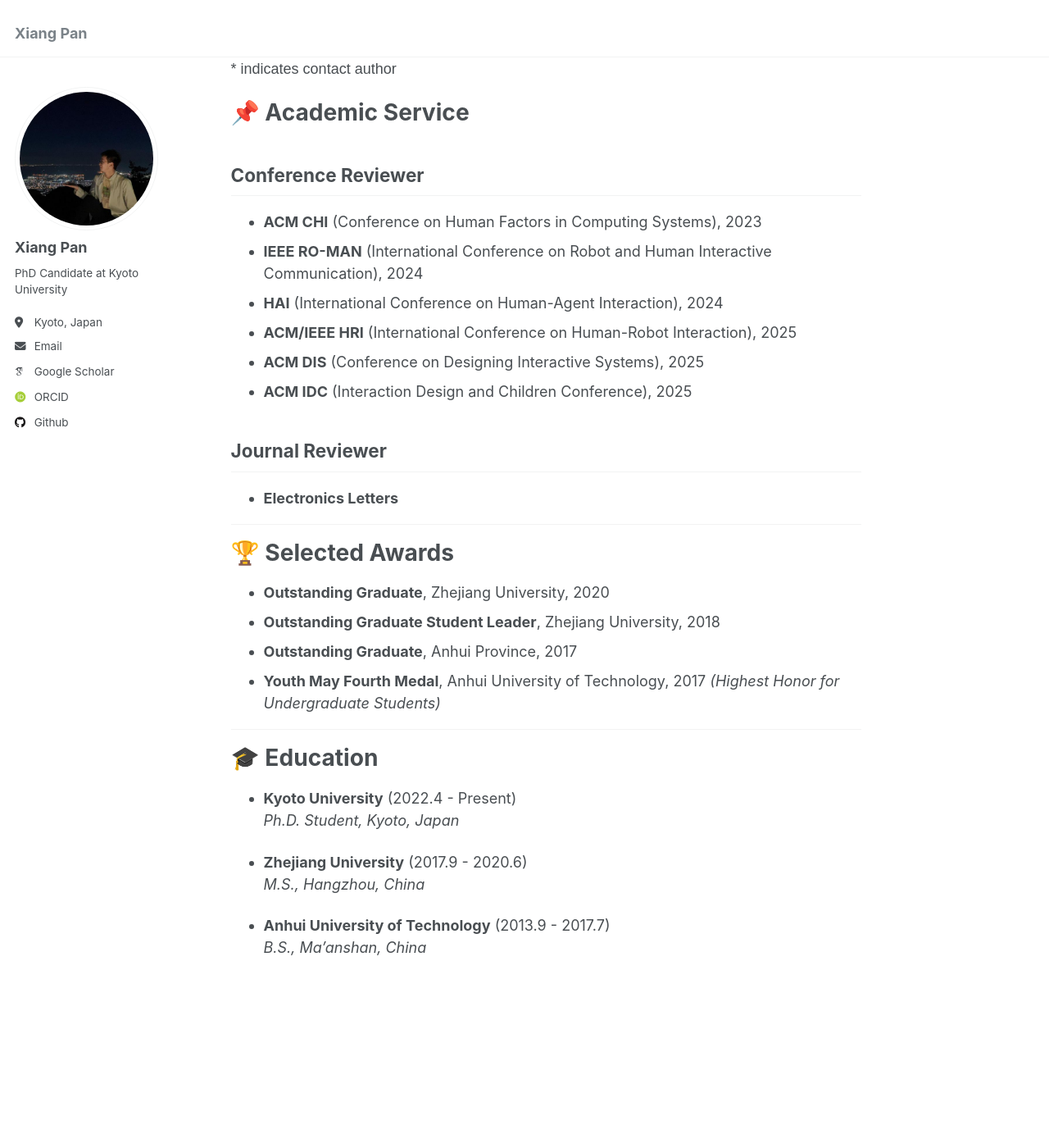
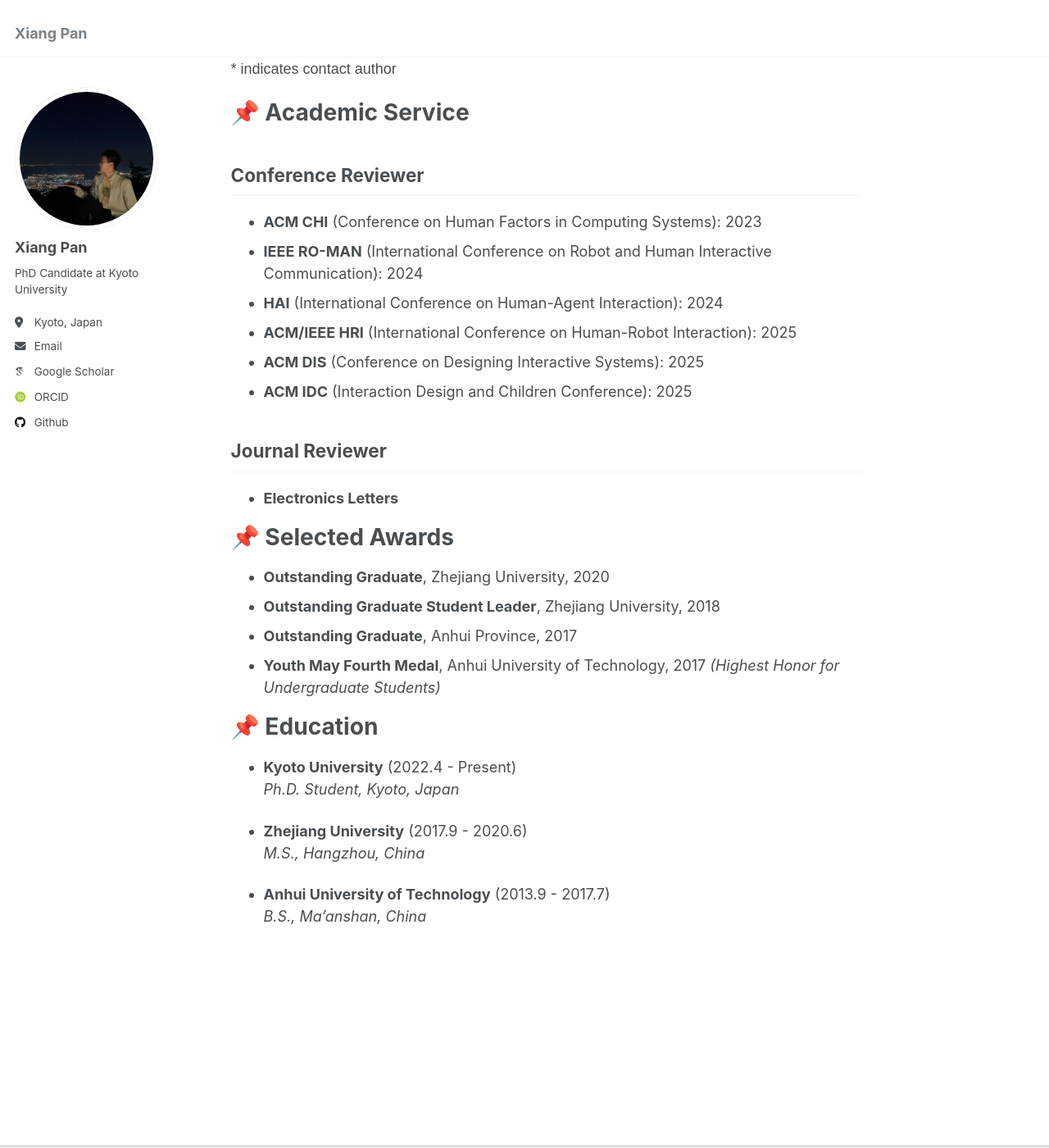
Before and after one commit to pan-xiang/pan-xiang.github.io, a Jekyll site: the page built from _pages/about.md, in a window 1280 px wide and 1400 px high, scrolled down 875 px. Shown: the whole window at 82% size. Built offline with Jekyll 4.4.1, drawn with Linux system fonts in a browser that asks for light colours; some web fonts are replaced; comment, search, counter and statistics services are not loaded; some of the changed text lies outside the part shown.

```diff
--- a/_pages/about.md
+++ b/_pages/about.md
@@ -11,7 +11,8 @@ redirect_from:
 I am a PhD candidate in the [gradudate school of Informatics](https://www.i.kyoto-u.ac.jp/en/) at [Kyoto University](https://www.kyoto-u.ac.jp/en), supported by the Japanese Government (MEXT) Scholarship. I conduct research in the [Human-Robot Interaction Lab](https://www.robot.soc.i.kyoto-u.ac.jp/en/) under the supervision of Prof. [Takayuki Kanda](https://scholar.google.com/citations?hl=en&user=BL9EACgAAAAJ). My research mainly focuses on human-robot interaction, and social robotics.
 
 
-# 📚 Selected Publications
+
+# 📌 Selected Publications
 <head>
   <meta charset="UTF-8">
   <meta name="viewport" content="width=device-width, initial-scale=1.0">
@@ -56,31 +57,32 @@ I am a PhD candidate in the [gradudate school of Informatics](https://www.i.kyot
 </div>
 
 
+
 # 📌 Academic Service
 
 ## Conference Reviewer
-- **ACM CHI** (Conference on Human Factors in Computing Systems), 2023
-- **IEEE RO-MAN** (International Conference on Robot and Human Interactive Communication), 2024
-- **HAI** (International Conference on Human-Agent Interaction), 2024
-- **ACM/IEEE HRI** (International Conference on Human-Robot Interaction), 2025
-- **ACM DIS** (Conference on Designing Interactive Systems), 2025
-- **ACM IDC** (Interaction Design and Children Conference), 2025
+- **ACM CHI** (Conference on Human Factors in Computing Systems): 2023
+- **IEEE RO-MAN** (International Conference on Robot and Human Interactive Communication): 2024
+- **HAI** (International Conference on Human-Agent Interaction): 2024
+- **ACM/IEEE HRI** (International Conference on Human-Robot Interaction): 2025
+- **ACM DIS** (Conference on Designing Interactive Systems): 2025
+- **ACM IDC** (Interaction Design and Children Conference): 2025
 
 ## Journal Reviewer
 - **Electronics Letters**
 
----
 
-# 🏆 Selected Awards
+
+# 📌 Selected Awards
 
 - **Outstanding Graduate**, Zhejiang University, 2020
 - **Outstanding Graduate Student Leader**, Zhejiang University, 2018
 - **Outstanding Graduate**, Anhui Province, 2017
 - **Youth May Fourth Medal**, Anhui University of Technology, 2017 *(Highest Honor for Undergraduate Students)*
 
----
 
-# 🎓 Education
+
+# 📌 Education
 
 - **Kyoto University** (2022.4 - Present)
   *Ph.D. Student, Kyoto, Japan*
```
